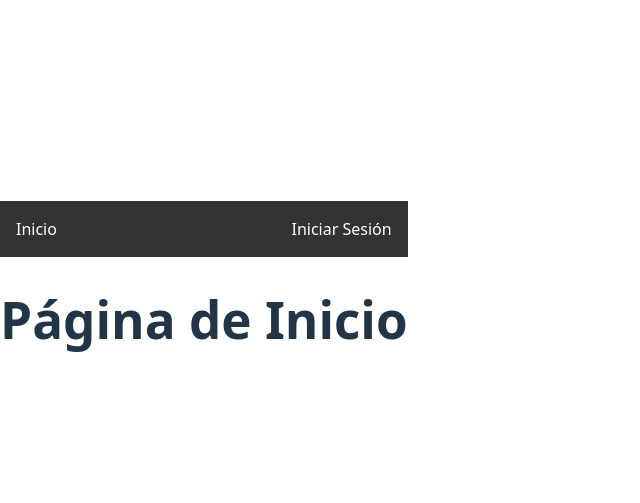
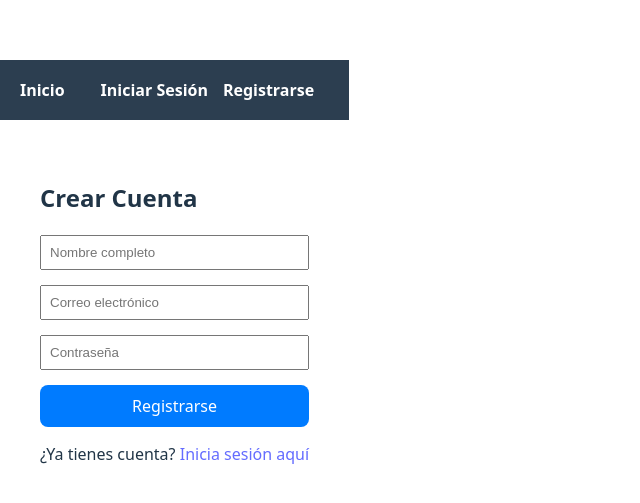
Before and after one commit to SergiCocaA/PJ2-TravelConect, a React app in the folder FrontEnd/: page /register in a window 1280 px wide. Before the commit this address led to /. Shown: the part 109-612 px from the top of the page, without its empty margins (0-640 px from the left). Built offline with nearby package versions, Linux system fonts and the light colour scheme; the HTML template or start-up script is replaced by a standard one.

Commit message:
feat: add registration page and update navigation links

```diff
--- a/FrontEnd/package.json
+++ b/FrontEnd/package.json
@@ -10,7 +10,7 @@
     "preview": "vite preview"
   },
   "dependencies": {
-    "axios": "^1.13.5",
+    "axios": "^1.13.6",
     "jwt-decode": "^4.0.0",
     "react": "^19.2.0",
     "react-dom": "^19.2.0",
--- a/FrontEnd/src/App.jsx
+++ b/FrontEnd/src/App.jsx
@@ -4,6 +4,8 @@ import { AuthProvider } from './contexto/auth';
 import RutaProtegida from './componentes/rutaProtegida';
 import BarraNavegacion from './componentes/diseno/barraNav';
 import Login from './paginas/auth/login';
+import Register from './paginas/auth/register';
+
 
 function App() {
   return (
@@ -13,6 +15,7 @@ function App() {
         <Routes>
           <Route path="/" element={<h1>Página de Inicio</h1>} />
           <Route path="/login" element={<Login />} />
+          <Route path="/register" element={<Register />} />
 
           <Route element={<RutaProtegida rolesPermitidos={['Viatger', 'Creador', 'Admin']} />}>
             <Route path="/dashboard" element={<h1>Panel de Control</h1>} />
--- a/FrontEnd/src/componentes/diseno/barraNav.jsx
+++ b/FrontEnd/src/componentes/diseno/barraNav.jsx
@@ -11,26 +11,63 @@ const BarraNavegacion = () => {
     navigate('/login');
   };
 
+  // Estilos básicos para que no se vea "vacío"
+  const navStyle = {
+    display: 'flex',
+    justifyContent: 'space-between',
+    alignItems: 'center',
+    padding: '0 20px',
+    backgroundColor: '#2c3e50',
+    color: 'white',
+    height: '60px'
+  };
+
+  const linkStyle = {
+    color: 'white',
+    textDecoration: 'none',
+    marginRight: '15px',
+    fontWeight: 'bold'
+  };
+
   return (
-    <nav style={{
-      display: 'flex',
-      justifyContent: 'space-between',
-      padding: '1rem',
-      backgroundColor: '#333',
-      color: 'white'
-    }}>
+    <nav style={navStyle}>
       <div>
-        <Link to="/" style={{ color: 'white', marginRight: '10px' }}>Inicio</Link>
-        {usuario && <Link to="/dashboard" style={{ color: 'white' }}>Dashboard</Link>}
+        {/* Enlace a la página de inicio pública */}
+        <Link to="/" style={linkStyle}>Inicio</Link>
+
+        {/* Solo mostrar Dashboard si el usuario está logueado */}
+        {usuario && (
+          <Link to="/dashboard" style={linkStyle}>Mis Viajes</Link>
+        )}
       </div>
+
       <div>
-        {usuario ? (
+        {!usuario ? (
           <>
-            <span style={{ marginRight: '10px' }}>Hola, {usuario.nombre}</span>
-            <button onClick={handleLogout}>Cerrar Sesión</button>
+            {/* Estos son los enlaces que te faltaban en el frontend */}
+            <Link to="/login" style={linkStyle}>Iniciar Sesión</Link>
+            <Link to="/register" style={linkStyle}>Registrarse</Link>
           </>
         ) : (
-          <Link to="/login" style={{ color: 'white' }}>Iniciar Sesión</Link>
+          <>
+            <span style={{ marginRight: '10px' }}> {usuario.nombre}</span>
+            {usuario.rol === 'Admin' && (
+              <Link to="/admin" style={linkStyle}>Panel Admin</Link>
+            )}
+            <button
+              onClick={handleLogout}
+              style={{
+                backgroundColor: '#e74c3c',
+                color: 'white',
+                border: 'none',
+                padding: '5px 10px',
+                cursor: 'pointer',
+                borderRadius: '4px'
+              }}
+            >
+              Cerrar Sesión
+            </button>
+          </>
         )}
       </div>
     </nav>
--- a/FrontEnd/src/paginas/auth/register.jsx
+++ b/FrontEnd/src/paginas/auth/register.jsx
@@ -0,0 +1,73 @@
+import React, { useState } from 'react';
+import { useNavigate, Link } from 'react-router-dom';
+import axios from 'axios';
+
+const Register = () => {
+  const [formData, setFormData] = useState({
+    nombre: '',
+    email: '',
+    password: '',
+    rol: 'Viatger' // Valor por defecto según tus modelos
+  });
+  const [error, setError] = useState('');
+  const navigate = useNavigate();
+
+  const handleChange = (e) => {
+    setFormData({ ...formData, [e.target.name]: e.target.value });
+  };
+
+  const handleSubmit = async (e) => {
+    e.preventDefault();
+    try {
+      // Ajusta la URL a tu endpoint de FastAPI (ej: http://localhost:8000/usuarios/)
+      await axios.post('http://localhost:8000/usuarios/', formData);
+      alert('Registro con éxito. Ahora puedes iniciar sesión.');
+      navigate('/login');
+    } catch (err) {
+      setError(err.response?.data?.detail || 'Error al registrar el usuario');
+    }
+  };
+
+  return (
+    <div style={{ padding: '40px', maxWidth: '400px', margin: 'auto' }}>
+      <h2>Crear Cuenta</h2>
+      {error && <p style={{ color: 'red' }}>{error}</p>}
+
+      <form onSubmit={handleSubmit} style={{ display: 'flex', flexDirection: 'column', gap: '15px' }}>
+        <input
+          name="nombre"
+          placeholder="Nombre completo"
+          onChange={handleChange}
+          required
+          style={{ padding: '8px' }}
+        />
+        <input
+          name="email"
+          type="email"
+          placeholder="Correo electrónico"
+          onChange={handleChange}
+          required
+          style={{ padding: '8px' }}
+        />
+        <input
+          name="password"
+          type="password"
+          placeholder="Contraseña"
+          onChange={handleChange}
+          required
+          style={{ padding: '8px' }}
+        />
+
+        <button type="submit" style={{ padding: '10px', backgroundColor: '#007bff', color: 'white', border: 'none', cursor: 'pointer' }}>
+          Registrarse
+        </button>
+      </form>
+
+      <p style={{ marginTop: '15px' }}>
+        ¿Ya tienes cuenta? <Link to="/login">Inicia sesión aquí</Link>
+      </p>
+    </div>
+  );
+};
+
+export default Register;
```
Also changed, not shown: 2 other files (tests, documents, lock files or other folders).
